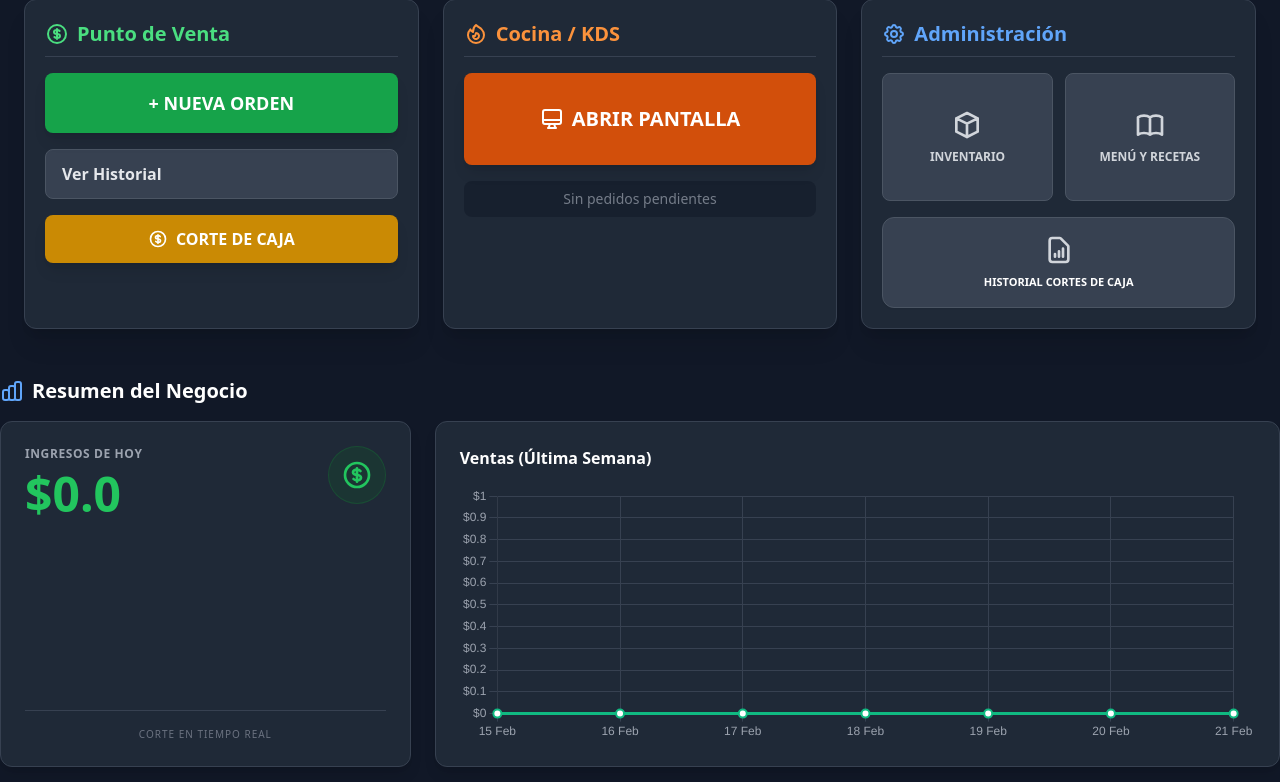
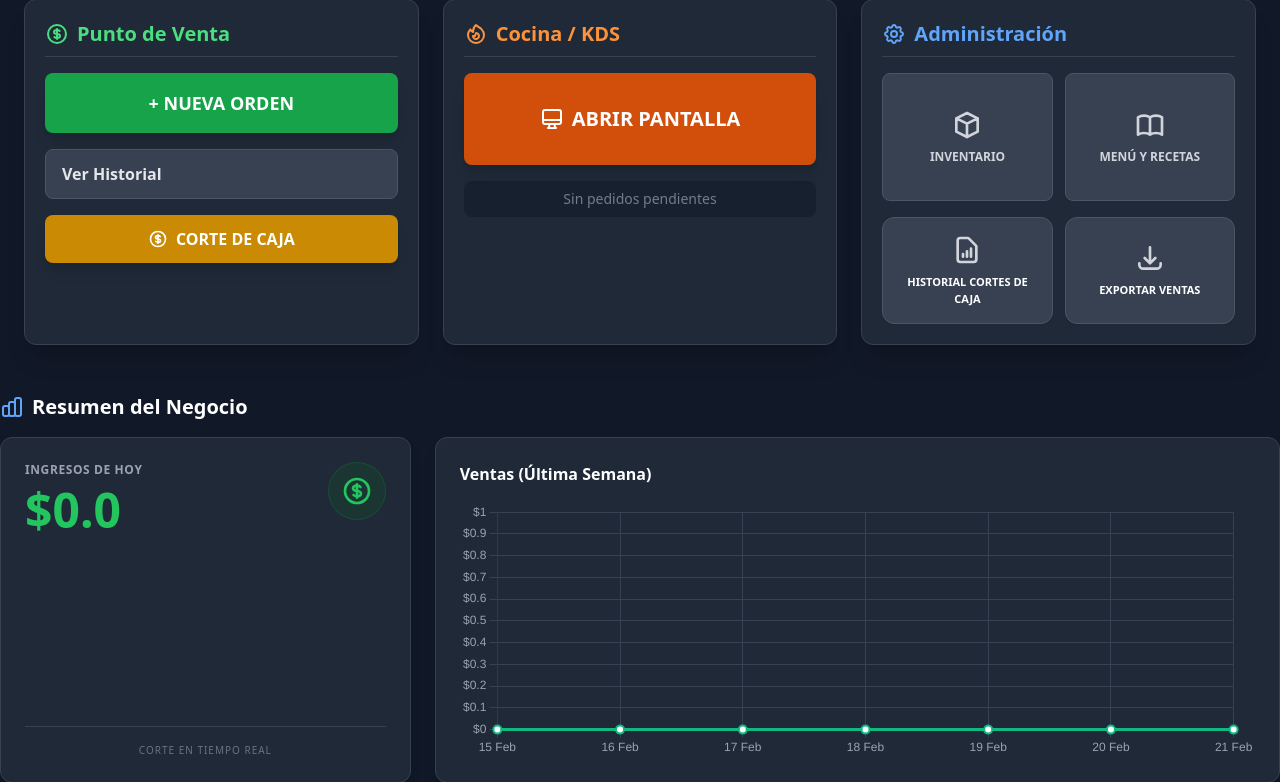
Before and after one commit to Andres190103/RutaDelSabor, a Django app: page /home/ in a window 1280 px wide. Shown: the part 168-950 px from the top of the page. Run offline with Django 5.2, Linux system fonts and the light colour scheme; the visitor is signed in with stand-in values (Sample User, id 1); data that the repository does not hold is empty; parts of the project's set-up code (start-up, migrations or seed data) failed here and were passed over; some libraries are stand-ins or nearby versions.

Commit message:
Funcion para descargar un reporte de ventas a un archivo .csv

```diff
--- a/Ventas/urls.py
+++ b/Ventas/urls.py
@@ -1,5 +1,6 @@
 from django.urls import path
 from Ventas.views import *
+from . import views
 
 urlpatterns = [
     path('orden/create/', CreateViewOrden.as_view(), name='orden_create'),
@@ -10,5 +11,5 @@ urlpatterns = [
 
     path('orden/delete/<int:pk>/', DeleteViewOrden.as_view(), name='orden_delete'),
 
-
+    path('orden/exportar/', exportar_csv, name='exportar_ventas'),
 ]
--- a/templates/FoodTruck/home.html
+++ b/templates/FoodTruck/home.html
@@ -151,9 +151,15 @@
                         </a>
 
                         <!-- Botón Historial de Cierres -->
-                        <a href="{% url 'cierre_list' %}" class="col-span-2 flex flex-col items-center justify-center p-4 bg-gray-700 hover:bg-yellow-600 rounded-xl transition text-center min-h-[80px] border border-gray-600 shadow-sm mt-1">
+                        <a href="{% url 'cierre_list' %}" class="flex flex flex-col items-center justify-center p-4 bg-gray-700 hover:bg-yellow-600 rounded-xl transition text-center min-h-[80px] border border-gray-600 shadow-sm mt-1">
                             <svg class="w-8 h-8 mb-2 text-gray-300 group-hover:text-white transition-colors" fill="none" stroke="currentColor" viewBox="0 0 24 24"><path stroke-linecap="round" stroke-linejoin="round" stroke-width="2" d="M9 17v-2m3 2v-4m3 4v-6m2 10H7a2 2 0 01-2-2V5a2 2 0 012-2h5.586a1 1 0 01.707.293l5.414 5.414a1 1 0 01.293.707V19a2 2 0 01-2 2z"></path></svg>
                             <span class="text-[11px] font-bold text-white uppercase">HISTORIAL CORTES DE CAJA</span>
+                        </a>
+
+                        <!-- Botón Exportar Ventas -->
+                        <a href="{% url 'exportar_ventas' %}" class="flex flex-col items-center justify-center p-4 bg-gray-700 hover:bg-green-600 active:bg-green-700 rounded-xl transition text-center min-h-[80px] border border-gray-600 shadow-sm mt-1 group">
+                            <svg class="w-8 h-8 mb-2 text-gray-300 group-hover:text-white transition-colors" fill="none" stroke="currentColor" viewBox="0 0 24 24"><path stroke-linecap="round" stroke-linejoin="round" stroke-width="2" d="M4 16v1a3 3 0 003 3h10a3 3 0 003-3v-1m-4-4l-4 4m0 0l-4-4m4 4V4"></path></svg>
+                            <span class="text-[10px] md:text-[11px] font-bold text-white uppercase">EXPORTAR VENTAS</span>
                         </a>
                     </div>
                 </div>
```
Also changed, not shown: Ventas/views.py (+35 -0 lines).
